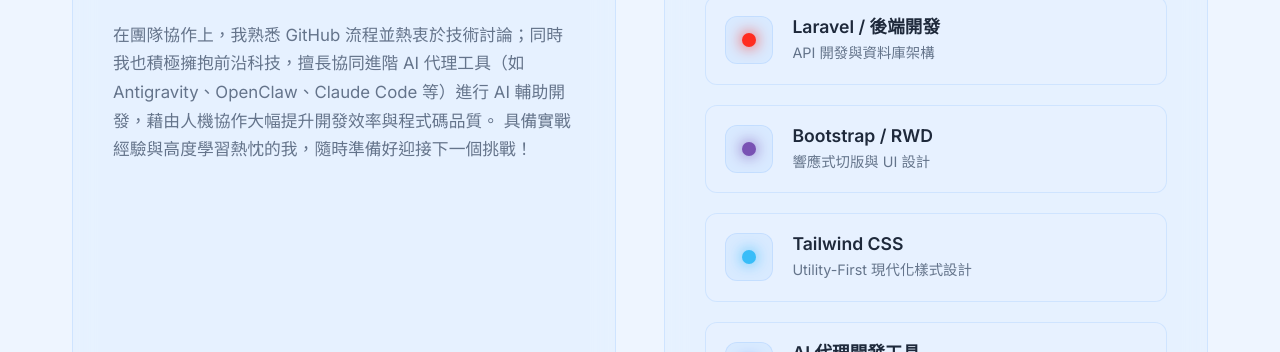
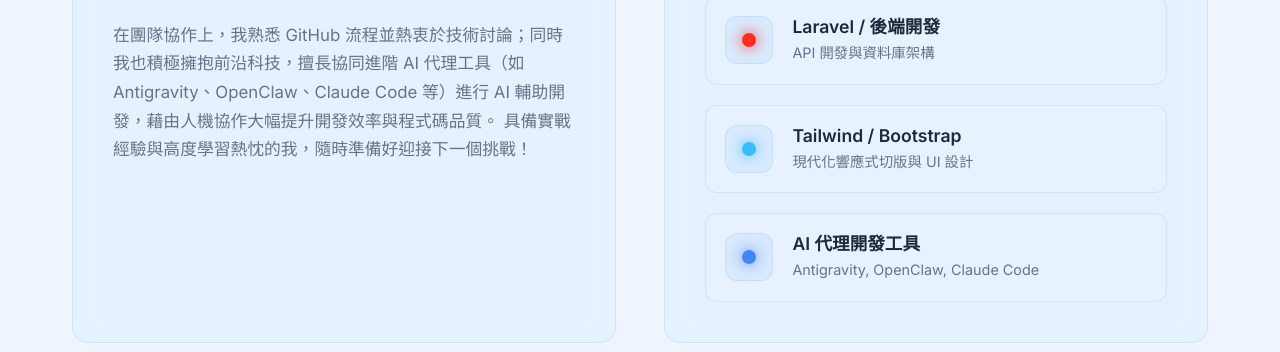
Before and after one commit to gwu9091/personal-portfolio, a Vue app: page / in a window 1280 px wide. Shown: the part 1320-1672 px from the top of the page. Built offline with nearby package versions, Linux system fonts and the light colour scheme.

Commit message:
Merge Tailwind and Bootstrap skills

```diff
--- a/src/components/AboutSection.vue
+++ b/src/components/AboutSection.vue
@@ -4,8 +4,7 @@ import { ref } from 'vue'
 const skills = ref([
   { name: 'Vue 3 / JavaScript', desc: '前端框架與動態互動', color: '#42b883' },
   { name: 'Laravel / 後端開發', desc: 'API 開發與資料庫架構', color: '#ff2d20' },
-  { name: 'Bootstrap / RWD', desc: '響應式切版與 UI 設計', color: '#7952b3' },
-  { name: 'Tailwind CSS', desc: 'Utility-First 現代化樣式設計', color: '#38bdf8' },
+  { name: 'Tailwind / Bootstrap', desc: '現代化響應式切版與 UI 設計', color: '#38bdf8' },
   { name: 'AI 代理開發工具', desc: 'Antigravity, OpenClaw, Claude Code', color: '#4285f4' },
 ])
 </script>
```
